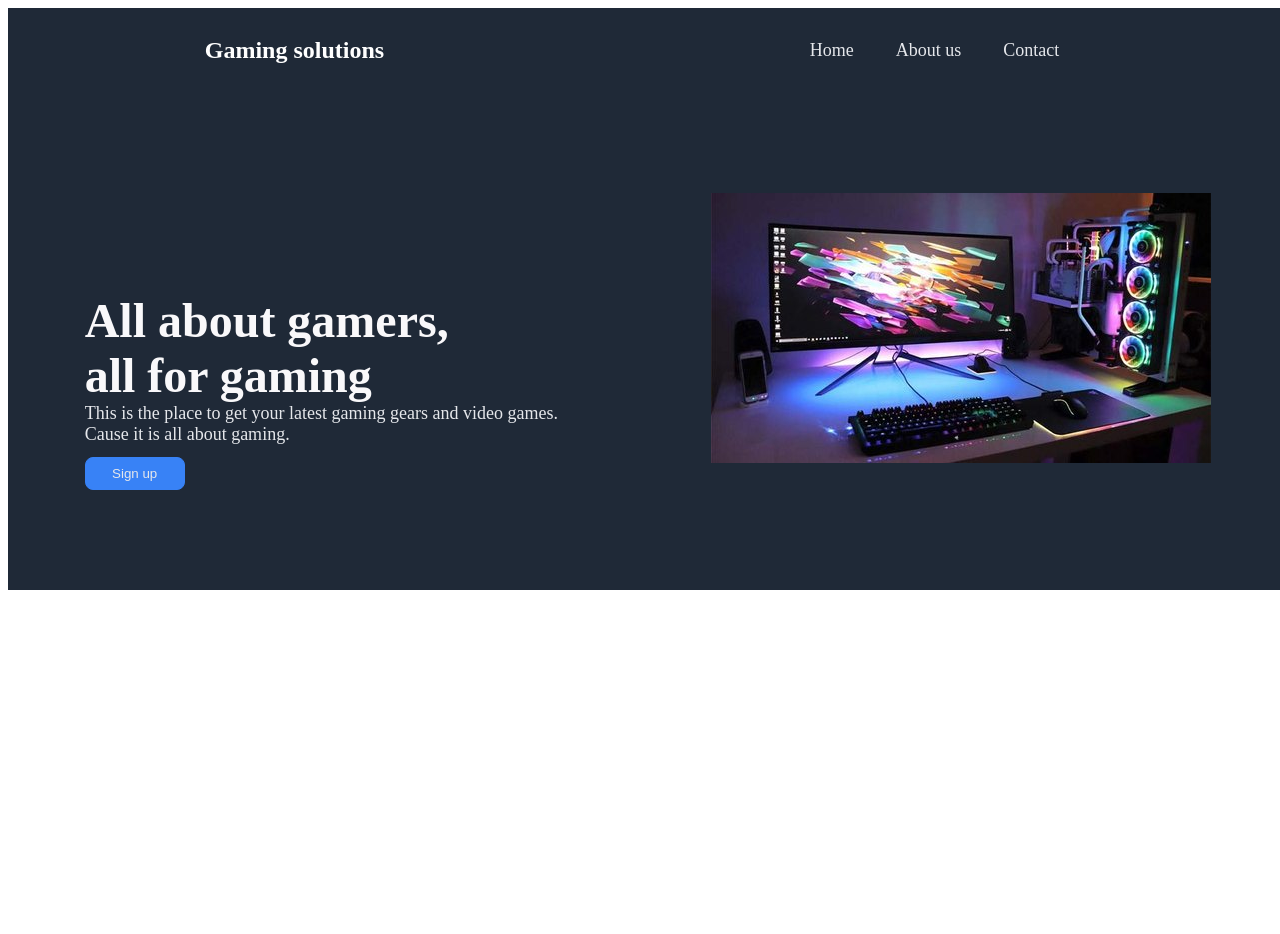
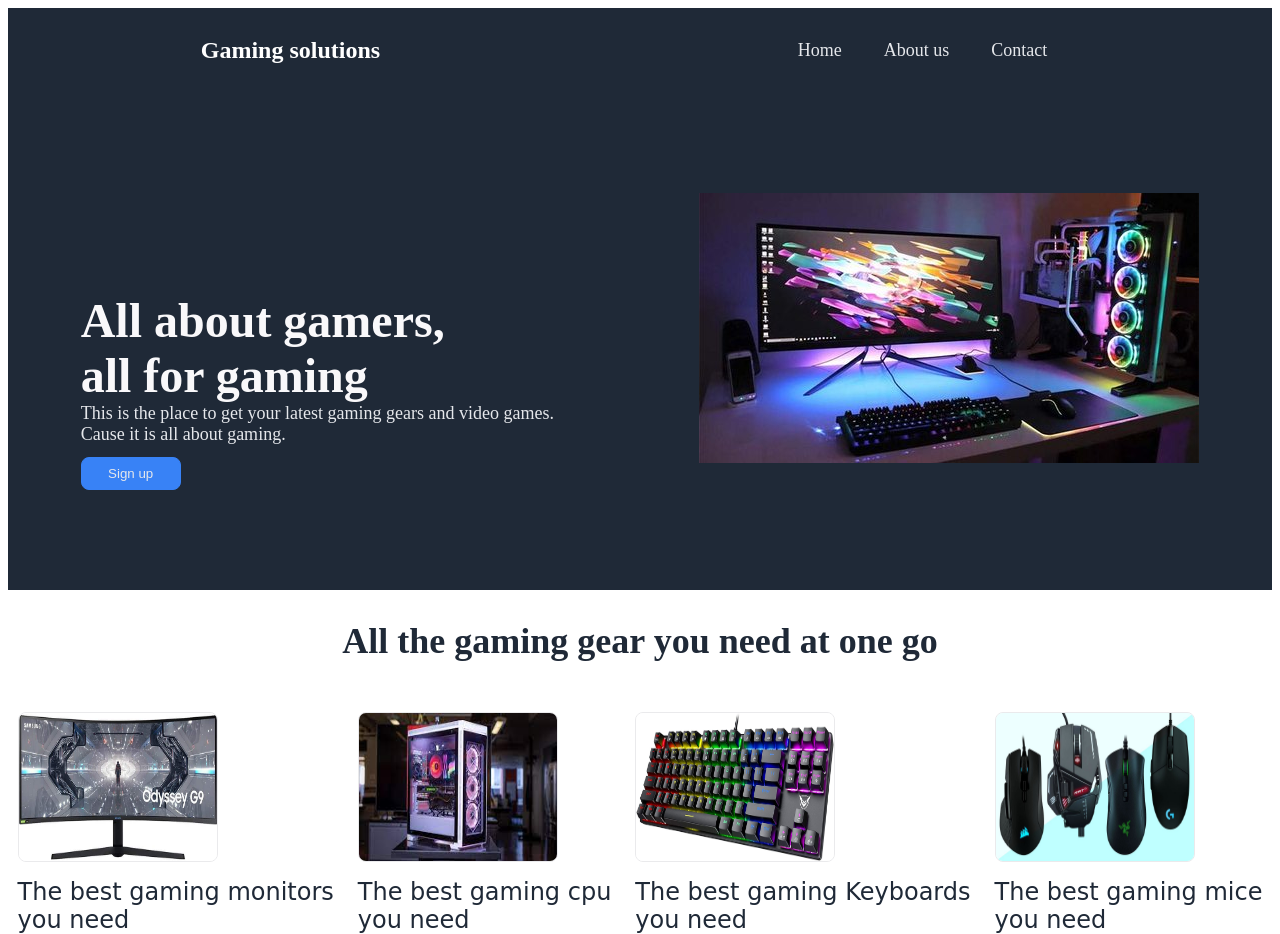
Before and after one commit to nickonyi/landing-page, a plain HTML site: page index.html in a window 1280 px wide. Before the commit the page ends 816 px from the top, so only its background shows below. Drawn offline with Linux system fonts and the light colour scheme; a web font is replaced by a local one.

Commit message:
2nd commit

```diff
--- a/index.html
+++ b/index.html
@@ -5,11 +5,15 @@
     <meta charset="UTF-8">
     <meta http-equiv="X-UA-Compatible" content="IE=edge">
     <meta name="viewport" content="width=device-width, initial-scale=1.0">
+    <link rel="preconnect" href="https://fonts.googleapis.com">
+    <link rel="preconnect" href="https://fonts.gstatic.com" crossorigin>
+    <link href="https://fonts.googleapis.com/css2?family=Ceviche+One&display=swap" rel="stylesheet">
     <link rel="stylesheet" href="style.css">
     <title>Landing page</title>
 </head>
 
 <body>
+    <!--start of the first section-->
     <div class="hero">
         <nav class="container">
             <div class="logo">
@@ -36,12 +40,38 @@
 
             <div class="img-wrap">
                 <div class="img">
-                    <img src="./img/gamingpc.jpg" alt="">
+                    <img src="./img/gaming-assets/gamingpc.jpg" alt="">
                 </div>
             </div>
 
         </div>
     </div>
+    </div>
+    <!--end of the first section-->
+    <!--start of the second section-->
+    <div class="information-header-text">All the gaming gear you need at one go</div>
+    <div class="case">
+        <div class="info">
+            <img class="case-img" src="./img/gaming-assets/gamingmonitor.jpg" alt="">
+            <div class="case-text">The best gaming monitors <br> you need</div>
+        </div>
+        <div class="info">
+            <img class="case-img" src="./img/gaming-assets/gamingcpu.jpeg" alt="">
+            <div class="case-text">The best gaming cpu <br> you need</div>
+        </div>
+        <div class="info">
+            <img class="case-img" src="./img/gaming-assets/gamingkeyboard.jpg" alt="">
+            <div class="case-text">The best gaming Keyboards <br> you need</div>
+        </div>
+        <div class="info">
+            <img class="case-img" src="./img/gaming-assets/gamingmice.jpg" alt="">
+            <div class="case-text">The best gaming mice <br> you need</div>
+        </div>
+
+        <!--end of the second section-->
+        <!--start of the third section-->
+
+
     </div>
 
 
--- a/style.css
+++ b/style.css
@@ -1,6 +1,13 @@
+* {
+    box-sizing: border-box;
+}
+
+html {
+    height: 100%;
+}
+
 body {
-    height: 100vh;
-    width: 100vw;
+    height: 100%;
 }
 
 .logo {
@@ -81,3 +88,32 @@ button {
     border: 1px solid #3882f6;
     border-radius: 8px;
 }
+
+.case-img {
+    width: 200px;
+    height: 150px;
+    border: 1px solid #eaeaec;
+    border-radius: 8px;
+}
+
+.information-header-text {
+    text-align: center;
+    margin-bottom: 50px;
+    margin-top: 30px;
+    font-size: 36px;
+    color: #1F2937;
+    font-weight: 900;
+}
+
+.case {
+    display: flex;
+    gap: 24px;
+    justify-content: center;
+}
+
+.case-text {
+    font-size: 24px;
+    color: #1F2937;
+    margin-top: 12px;
+    font-family: 'Ceviche One', cursive;
+}
```
Also changed, not shown: img/gaming-assets/gamingcpu.jpeg (added), img/gaming-assets/gamingheadset.jpeg (added), img/gaming-assets/gamingkeyboard.jpg (added), img/gaming-assets/gamingmice.jpg (added), img/gaming-assets/gamingmonitor.jpg (added), img/gaming-assets/gamingpc.jpg (renamed from img/gamingpc.jpg).
